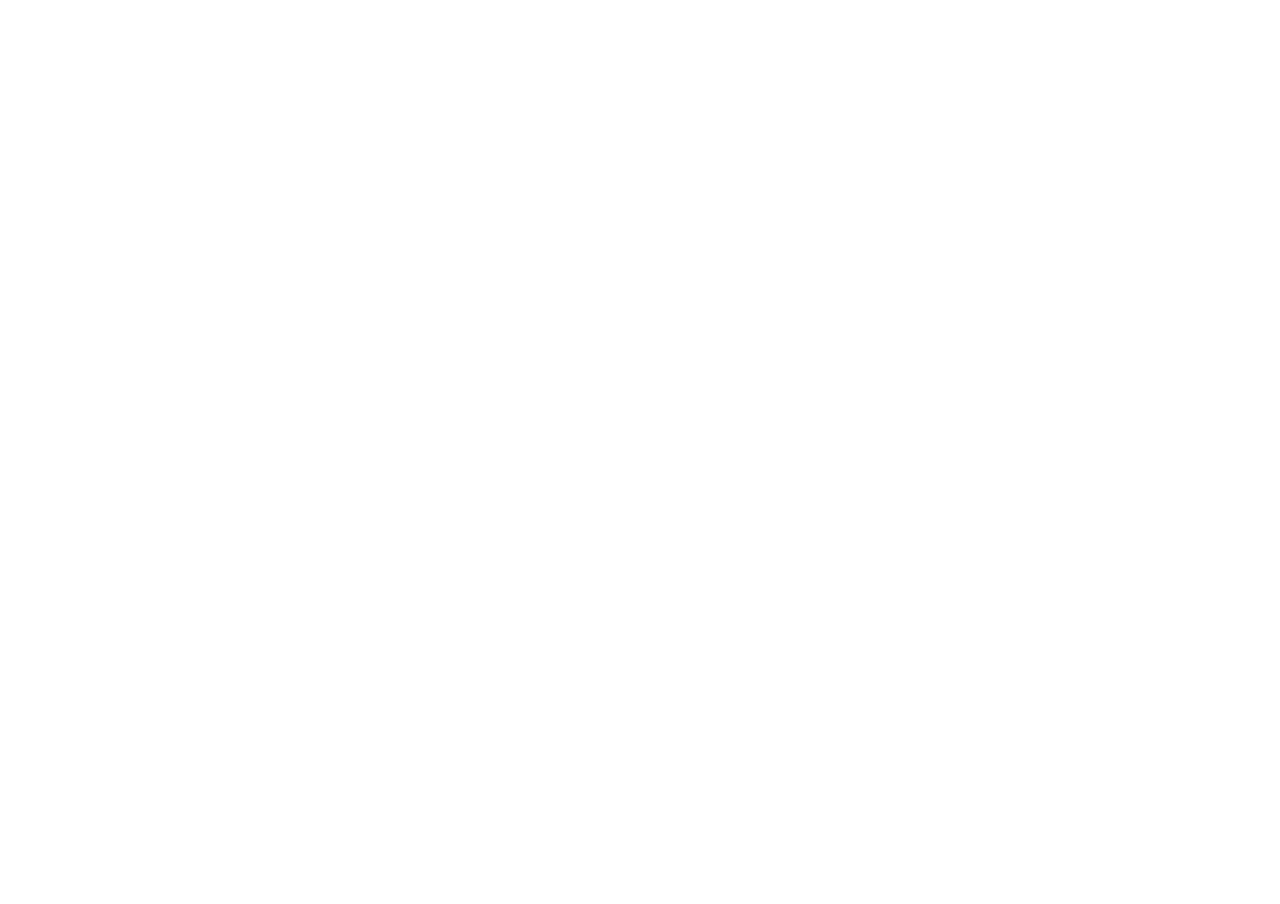
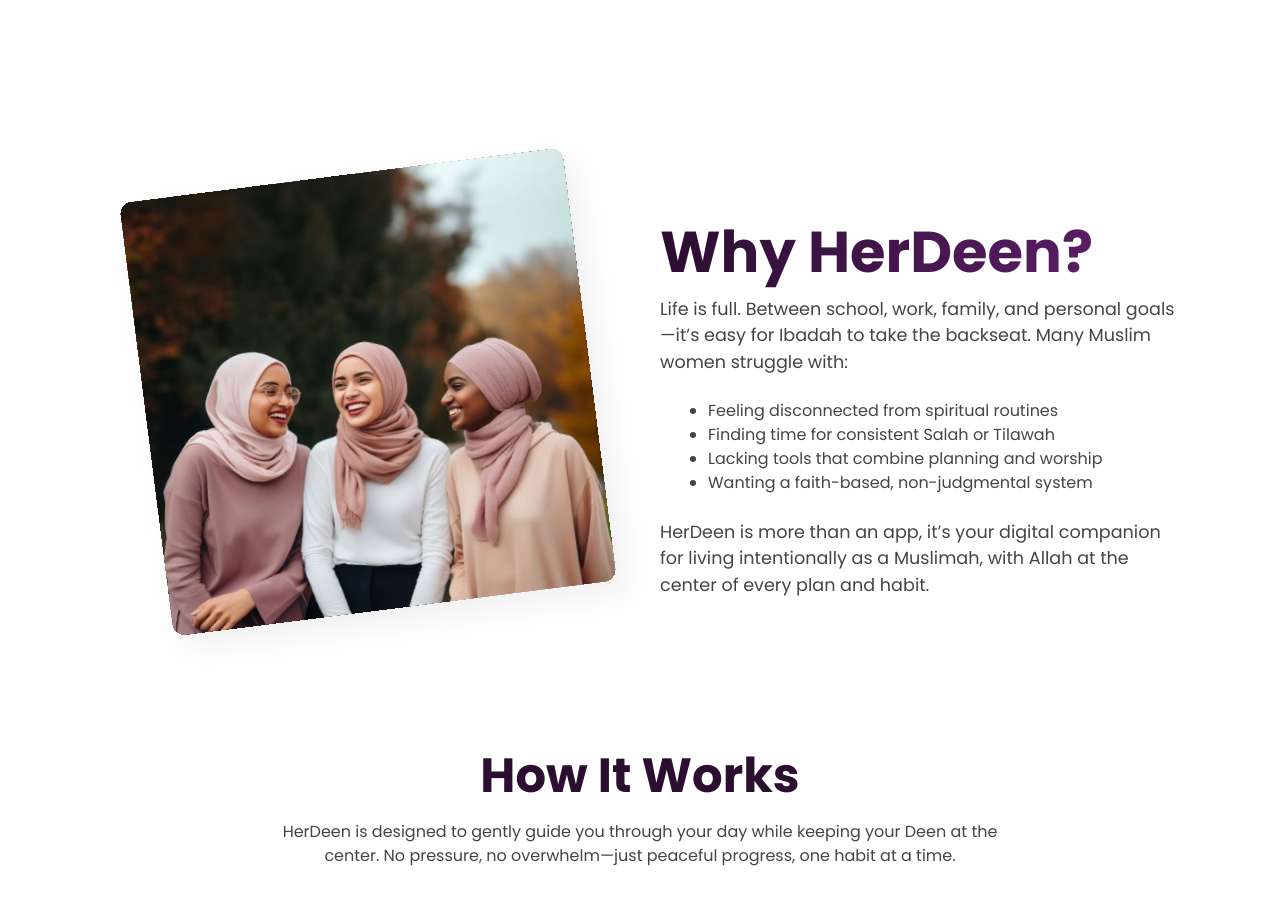
Before and after one commit to sweathannah/HerDeen, a React (Vite) app: page / in a window 1280 px wide. Shown: the part 700-1604 px from the top of the page. Before the commit the page ends 828 px from the top, so only its background shows below. Built offline with nearby package versions, Linux system fonts and the light colour scheme; the HTML template or start-up script is replaced by a standard one; a web font is replaced by a local one.

Commit message:
finished why herdeen section

```diff
--- a/src/index.css
+++ b/src/index.css
@@ -26,3 +26,13 @@
   width: 100%;
   transform: translateX(0);
 }
+
+.text-gradient {
+  background: linear-gradient(to right, #2B0E30, #62206E);
+  -webkit-background-clip: text; /* For WebKit browsers (Chrome, Safari) */
+  background-clip: text;
+  -webkit-text-fill-color: transparent; /* For WebKit browsers */
+  text-fill-color: transparent;
+  /* Optional: Fallback for browsers that don't support text-fill-color */
+  color: #2B0E30; /* A solid color fallback */
+}
--- a/src/pages/Home.jsx
+++ b/src/pages/Home.jsx
@@ -145,8 +145,43 @@
             <img src="/images/hero2.png" alt="" />
           </article>
         </section>
-        <section>
-
+        <section className='lg:px-[6.25rem] px-[1.56rem] flex flex-row items-center'>
+          <img src="/images/why.svg" alt="# ladies smiling" className='lg:inline hidden' />
+          <div>
+            <h2 className='lg:text-[3.6rem] text-[3rem] font-bold text-gradient'>
+              Why HerDeen?
+            </h2>
+            <p className='text-[#444444] font-normal text-[1.1rem]'>
+              Life is full. Between school, work, family, and personal goals—it’s easy for Ibadah to take the backseat. Many Muslim women struggle with:
+            </p>
+            <ul className='py-[1.5rem] px-[3rem] text-[#444444] font-normal text-[1rem]'>
+              <li className='list-disc'>
+                Feeling disconnected from spiritual routines
+              </li>
+              <li className='list-disc'>
+                Finding time for consistent Salah or Tilawah
+              </li>
+              <li className='list-disc'>
+                Lacking tools that combine planning and worship
+              </li>
+              <li className='list-disc'>
+                Wanting a faith-based, non-judgmental system
+              </li>
+            </ul>
+            <p className='text-[#444444] font-normal text-[1.1rem]'>
+              HerDeen is more than an app, it’s your digital companion for living intentionally as a Muslimah, with Allah at the center of every plan and habit.
+            </p>
+          </div>
+        </section>
+        <section className='lg:py-[3.75rem] lg:px-[6.25rem] p-[1.56rem] flex flex-col items-center lg:mx-auto lg:text-center text-start'>
+          <article className='lg:w-[48rem]'>
+            <h2 className='text-[#2B0E30] font-bold lg:text-[3rem] text-[2.2rem]'>
+              How It Works
+            </h2>
+            <p className='text-[#444444] font-normal text-[1rem] mt-[0.5rem]'>
+              HerDeen is designed to gently guide you through your day while keeping your Deen at the center. No pressure, no overwhelm—just peaceful progress, one habit at a time.
+            </p>
+          </article>
         </section>
       </section>
     </>
```
Also changed, not shown: public/images/why.svg (added).
